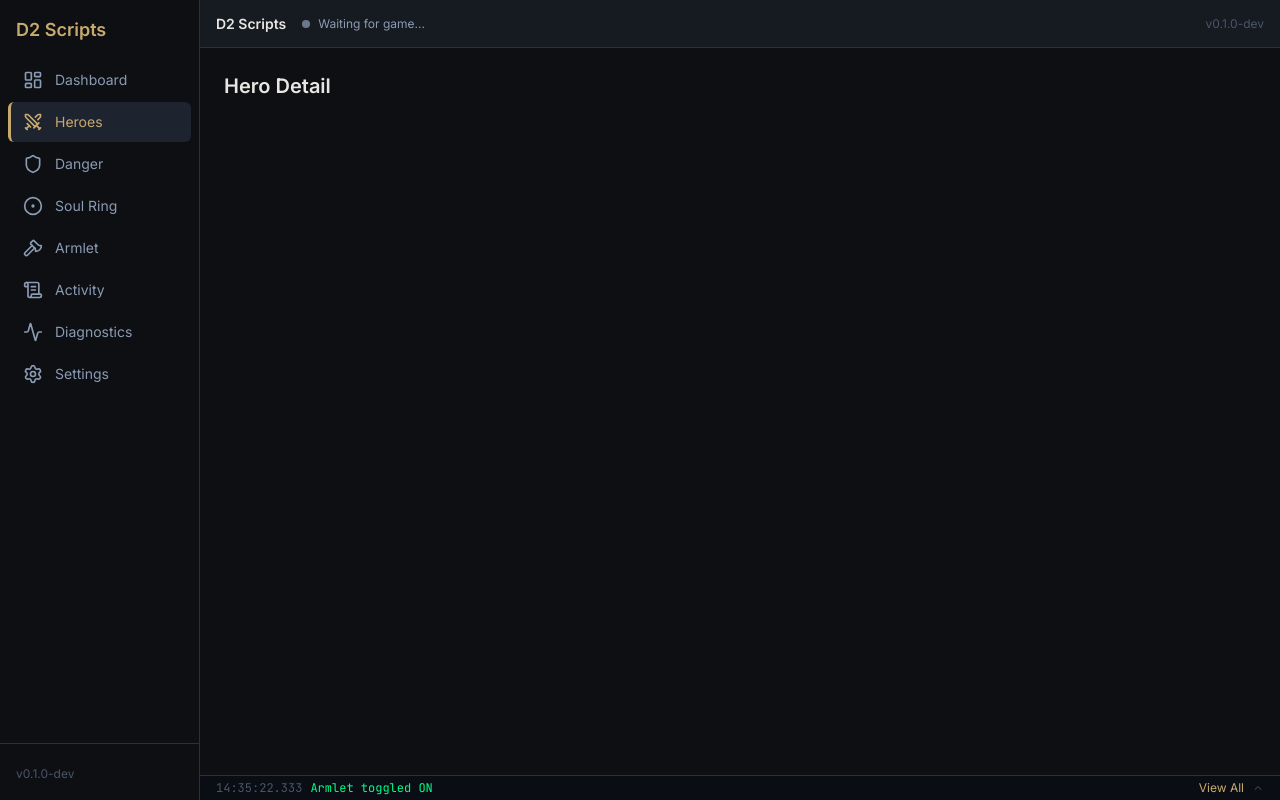
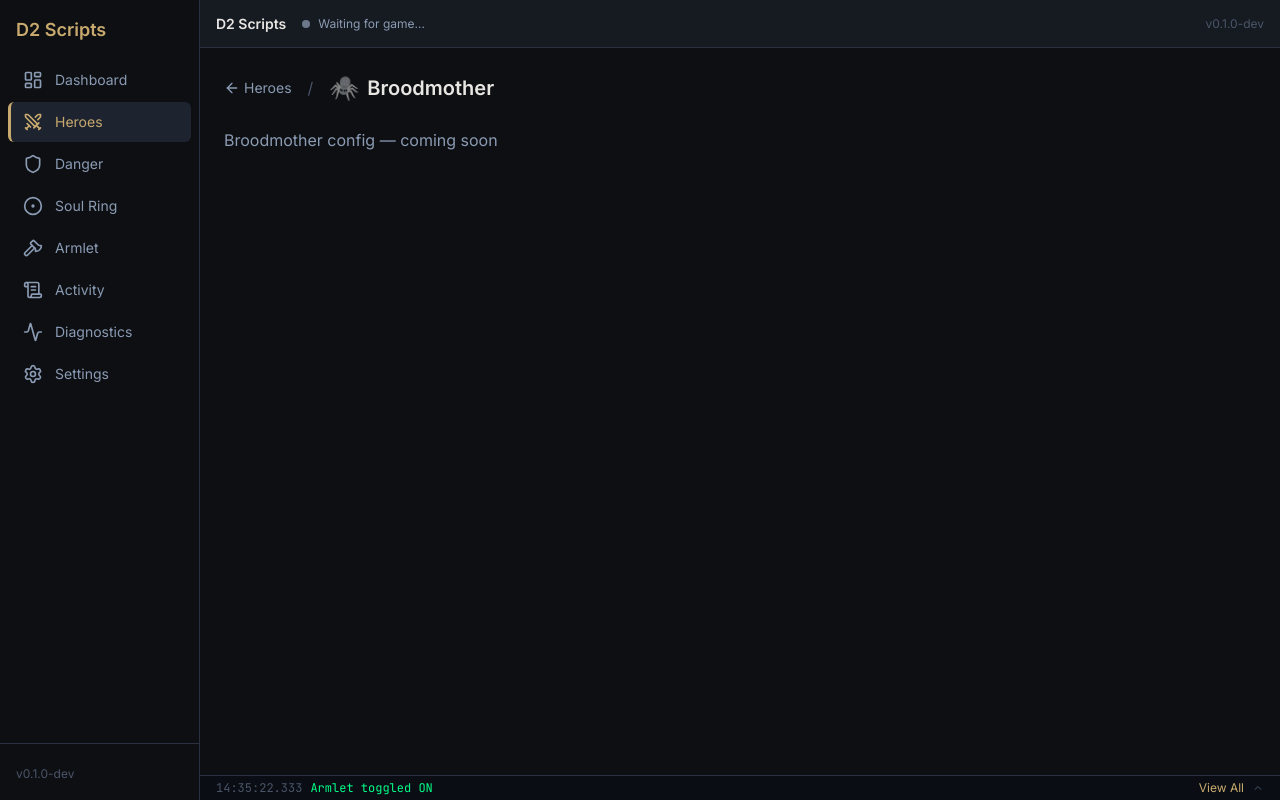
Before and after one commit to zfael/dota2-scripts, a React (Vite) app in the folder src-ui/: page /heroes/broodmother in a window 1280 px wide. Built offline with nearby package versions, Linux system fonts and the light colour scheme.

Commit message:
feat(ui): add HeroPage shell and hero routing

```diff
--- /dev/null
+++ b/src-ui/src/components/heroes/HeroPage.tsx
@@ -0,0 +1,29 @@
+import { Link } from "react-router-dom";
+import { ArrowLeft } from "lucide-react";
+import type { HeroInfo } from "../../types/game";
+
+interface HeroPageProps {
+  hero: HeroInfo;
+  children: React.ReactNode;
+}
+
+export function HeroPage({ hero, children }: HeroPageProps) {
+  return (
+    <div className="space-y-6 p-6">
+      <div className="flex items-center gap-4">
+        <Link
+          to="/heroes"
+          className="flex items-center gap-1 text-sm text-subtle hover:text-content"
+        >
+          <ArrowLeft className="h-4 w-4" /> Heroes
+        </Link>
+        <span className="text-muted">/</span>
+        <div className="flex items-center gap-2">
+          <span className="text-2xl">{hero.icon}</span>
+          <h2 className="text-xl font-semibold">{hero.displayName}</h2>
+        </div>
+      </div>
+      <div className="grid grid-cols-1 gap-6 lg:grid-cols-2">{children}</div>
+    </div>
+  );
+}
--- /dev/null
+++ b/src-ui/src/components/heroes/configs/BroodmotherConfig.tsx
@@ -0,0 +1,3 @@
+export default function BroodmotherConfig() {
+  return <p className="text-subtle">Broodmother config — coming soon</p>;
+}
--- /dev/null
+++ b/src-ui/src/components/heroes/configs/HuskarConfig.tsx
@@ -0,0 +1,3 @@
+export default function HuskarConfig() {
+  return <p className="text-subtle">Huskar config — coming soon</p>;
+}
--- /dev/null
+++ b/src-ui/src/components/heroes/configs/LargoConfig.tsx
@@ -0,0 +1,3 @@
+export default function LargoConfig() {
+  return <p className="text-subtle">Largo config — coming soon</p>;
+}
--- /dev/null
+++ b/src-ui/src/components/heroes/configs/LegionCommanderConfig.tsx
@@ -0,0 +1,3 @@
+export default function LegionCommanderConfig() {
+  return <p className="text-subtle">Legion Commander config — coming soon</p>;
+}
--- /dev/null
+++ b/src-ui/src/components/heroes/configs/MeepoConfig.tsx
@@ -0,0 +1,3 @@
+export default function MeepoConfig() {
+  return <p className="text-subtle">Meepo config — coming soon</p>;
+}
--- /dev/null
+++ b/src-ui/src/components/heroes/configs/OutworldDestroyerConfig.tsx
@@ -0,0 +1,3 @@
+export default function OutworldDestroyerConfig() {
+  return <p className="text-subtle">Outworld Destroyer config — coming soon</p>;
+}
--- /dev/null
+++ b/src-ui/src/components/heroes/configs/ShadowFiendConfig.tsx
@@ -0,0 +1,3 @@
+export default function ShadowFiendConfig() {
+  return <p className="text-subtle">Shadow Fiend config — coming soon</p>;
+}
--- /dev/null
+++ b/src-ui/src/components/heroes/configs/TinyConfig.tsx
@@ -0,0 +1,3 @@
+export default function TinyConfig() {
+  return <p className="text-subtle">Tiny config — coming soon</p>;
+}
--- /dev/null
+++ b/src-ui/src/components/heroes/configs/index.ts
@@ -0,0 +1,15 @@
+import type { HeroType } from "../../../types/game";
+import type { ComponentType } from "react";
+
+const configs: Record<HeroType, () => Promise<{ default: ComponentType }>> = {
+  meepo: () => import("./MeepoConfig"),
+  broodmother: () => import("./BroodmotherConfig"),
+  huskar: () => import("./HuskarConfig"),
+  largo: () => import("./LargoConfig"),
+  legion_commander: () => import("./LegionCommanderConfig"),
+  outworld_destroyer: () => import("./OutworldDestroyerConfig"),
+  shadow_fiend: () => import("./ShadowFiendConfig"),
+  tiny: () => import("./TinyConfig"),
+};
+
+export default configs;
--- a/src-ui/src/pages/HeroDetail.tsx
+++ b/src-ui/src/pages/HeroDetail.tsx
@@ -1,3 +1,31 @@
+import { useParams, Navigate } from "react-router-dom";
+import { Suspense, lazy, useMemo } from "react";
+import { HEROES, type HeroType } from "../types/game";
+import { HeroPage } from "../components/heroes/HeroPage";
+import configs from "../components/heroes/configs";
+
 export default function HeroDetail() {
-  return <div className="p-6"><h2 className="text-xl font-semibold">Hero Detail</h2></div>;
+  const { heroId } = useParams<{ heroId: string }>();
+  const hero = HEROES.find((h) => h.id === heroId);
+
+  const ConfigComponent = useMemo(() => {
+    if (!heroId || !(heroId in configs)) return null;
+    return lazy(configs[heroId as HeroType]);
+  }, [heroId]);
+
+  if (!hero || !ConfigComponent) {
+    return <Navigate to="/heroes" replace />;
+  }
+
+  return (
+    <HeroPage hero={hero}>
+      <Suspense
+        fallback={
+          <p className="col-span-2 text-subtle">Loading config...</p>
+        }
+      >
+        <ConfigComponent />
+      </Suspense>
+    </HeroPage>
+  );
 }
```
